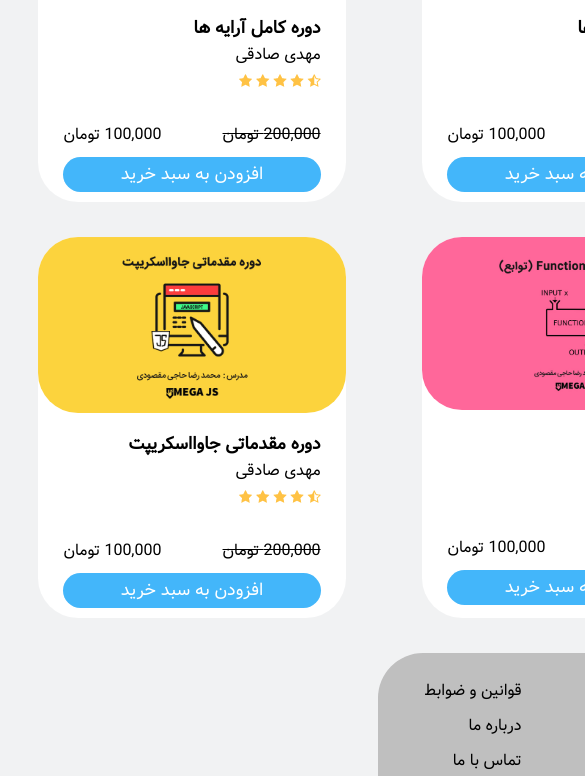
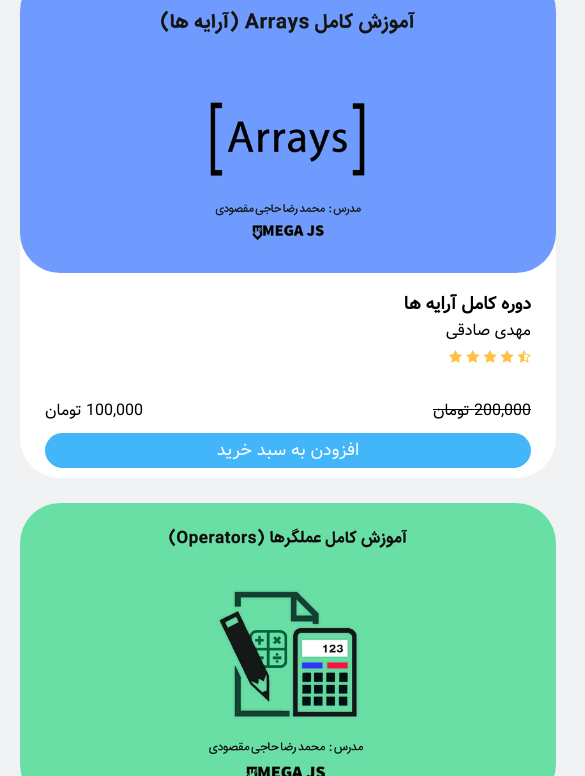
Before and after one commit to MahdiSadeghi26/Js_Mega_Course, a plain HTML site: page index.html in a window 390 px wide. Shown: the part 712-1488 px from the top of the page, 585 px wide, since content can reach past the window. Drawn offline with Linux system fonts and the light colour scheme; files whose address does not match are found by name.

Commit message:
767 media query added!

```diff
--- a/Style/style.css
+++ b/Style/style.css
@@ -287,4 +287,28 @@ h4 {
    .footer-item{
     font-size: 1rem;
    }
+   @media (max-width:767.99px) {
+    .navbar{
+      width: 70%;
+    }
+    .infoBar{
+      flex-direction: column;
+      text-align: center;
+    }
+    .container{
+      width: 576px;
+    }
+    .row{
+      display: block;
+      margin:  0 ;
+    }
+    .card{
+      margin: 25px 20px;
+        width: calc(100% - 40px);
+    }
+    .footer-navbar{
+      flex-direction: column;
+      text-align: center;
+    }
+   }
 }
```
